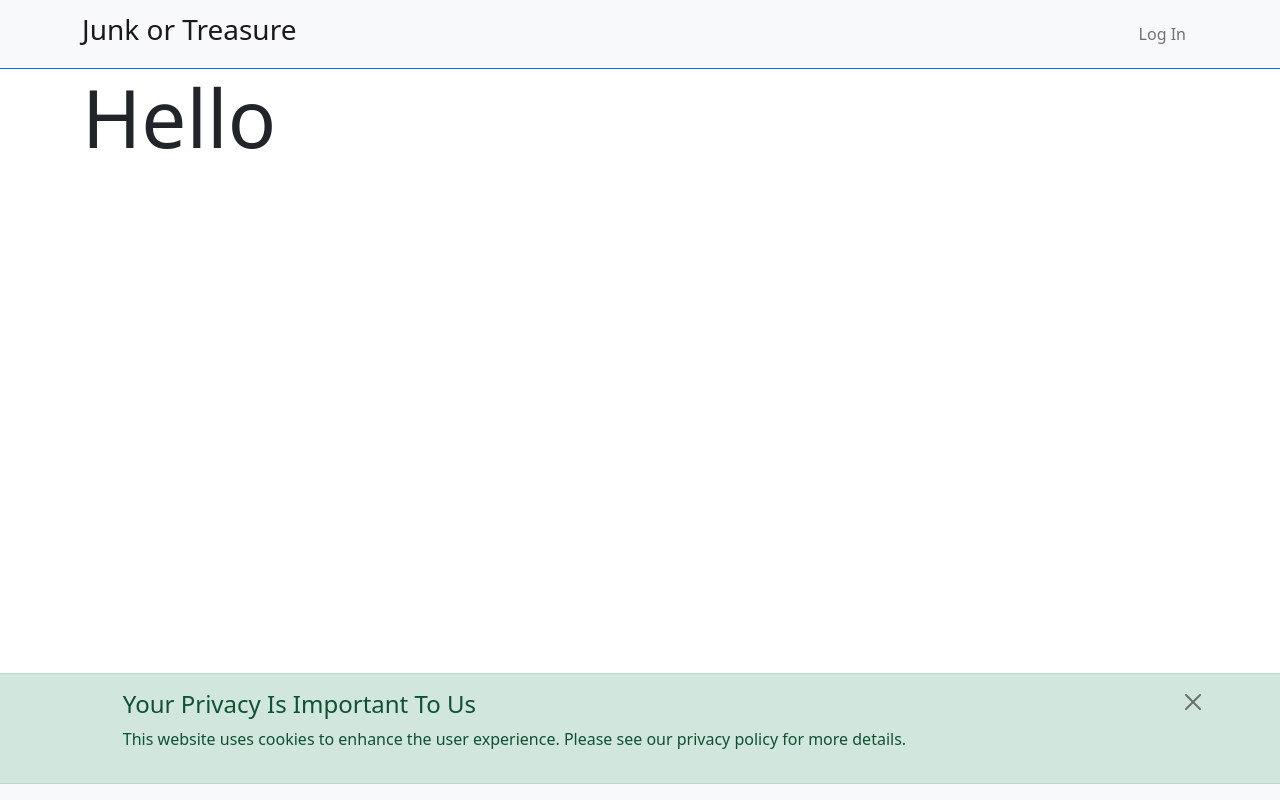
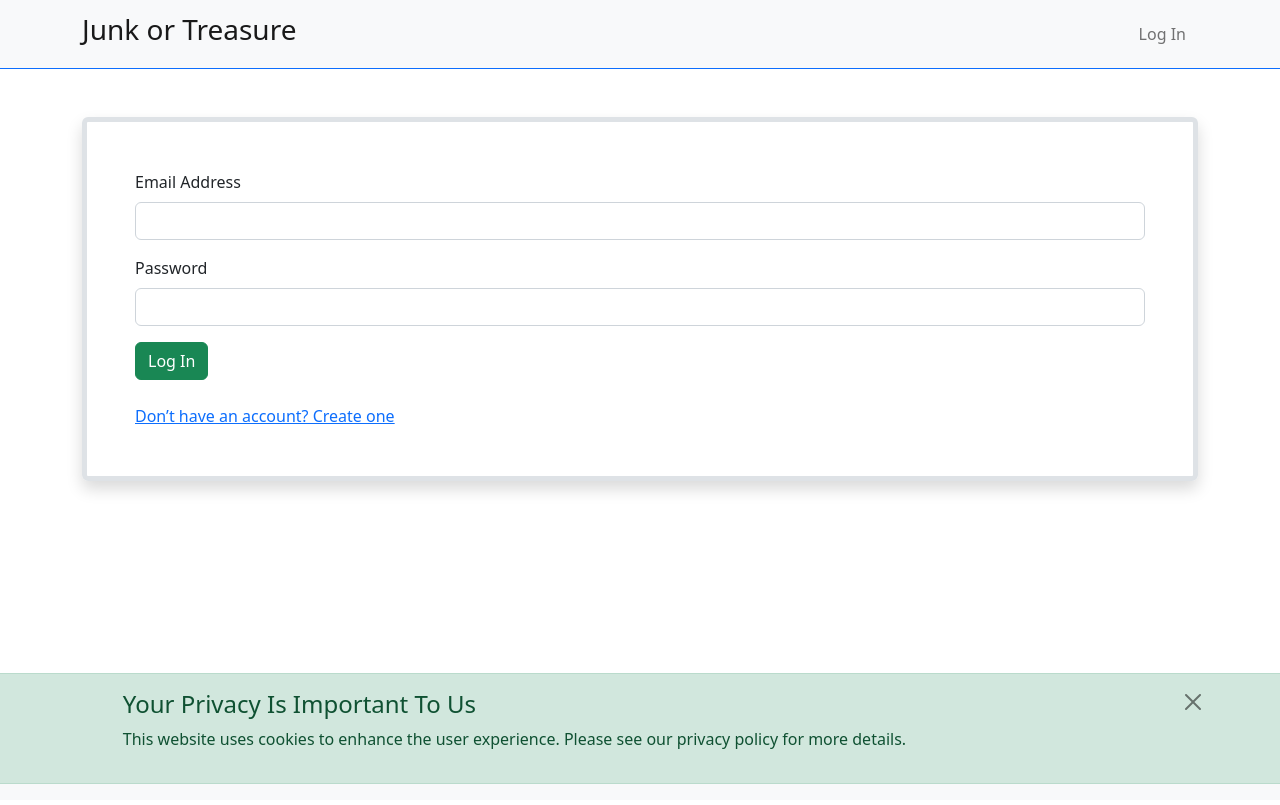
Before and after one commit to Johlar-Inc/jort, a Next.js app: page / in a window 1280 px wide. Built offline with nearby package versions, Linux system fonts and the light colour scheme.

Commit message:
Bidding function

```diff
--- a/components/Footer.js
+++ b/components/Footer.js
@@ -6,7 +6,6 @@ const Footer = () => {
             <div className="row px-3">
                 <div className="col">
                     <p>
-                        <Link href="/">Home</Link>&nbsp;&nbsp;
                         <Link href="/bid">Items</Link>&nbsp;&nbsp;
                         <Link href="/sell">Seller</Link>&nbsp;&nbsp;
                         <Link href="/privacy">Privacy</Link>&nbsp;&nbsp;
--- a/components/Header.js
+++ b/components/Header.js
@@ -14,16 +14,13 @@ const Header = ({ loggedIn, profile }) => {
                     {!loggedIn ? (
                         <ul className="navbar-nav ms-auto mb-2 mb-lg-0 justify-content-end">
                             <li className="nav-item px-1">
-                                <Link href="/login" className="nav-link">Log In</Link>
+                                <Link href="/" className="nav-link">Log In</Link>
                             </li>
                         </ul>
                     ) : (
                         <ul className="navbar-nav ms-auto mb-2 mb-lg-0 justify-content-end">
                             <li className="nav-item px-1">
                                 <span className="nav-link">Hello, {profile.first_name}!</span>
-                            </li>
-                            <li className="nav-item px-1">
-                                <Link href="/" className="nav-link">Home</Link>
                             </li>
                             <li className="nav-item px-1">
                                 <Link href="/bid" className="nav-link">Buy</Link>
--- a/pages/index.js
+++ b/pages/index.js
@@ -1,11 +1,60 @@
-export default function Home() {
-  return (
-    <div className="container full-screen">
-      <div className="row">
-        <div className="col-12">
-          <h1 className="display-1">Hello</h1>
+import axios from "axios";
+import Link from "next/link";
+import { useState } from "react";
+import swal from "sweetalert";
+import { useRouter } from 'next/router';
+
+const Home = ({ loggedIn, setLoggedIn, setProfile }) => {
+    const router = useRouter();
+    const [email, setEmail] = useState('');
+    const [password, setPassword] = useState('');
+
+    const logIn = e => {
+        e.preventDefault();
+        axios({
+            method: 'post',
+            url: 'https://backend.jortinc.com/public/api/login',
+            headers: { 'content-type': 'application/json' },
+            data: {
+                'email': email,
+                'password': password
+            }
+        })
+        .then(result => {
+            setLoggedIn(true);
+            setProfile(result.data.user);
+            swal("Success!", "Logging you in now...", "success");
+            router.push('/bid');
+        })
+        .catch(error => swal("Uh oh! Something went wrong. Please try again."))
+    }
+
+    return (
+        <div className="container">
+            <div className="row mx-0 justify-content-center">
+                {!loggedIn ? (
+                    <div className="col-12 mx-5 my-5 px-5 py-5 border border-5 shadow rounded">
+                        <form onSubmit={e => logIn(e)}>
+                            <div className="mb-3">
+                                <label htmlFor="email" className="form-label">Email Address</label>
+                                <input type="email" name="email" id="email" required className="form-control" value={email} onChange={e => setEmail(e.target.value)} />
+                            </div>
+                            <div className="mb-3">
+                                <label htmlFor="password" className="form-label">Password</label>
+                                <input type="password" name="password" id="password" required className="form-control" value={password} onChange={e => setPassword(e.target.value)} />
+                            </div>
+                            <button className="btn btn-success" type="submit">Log In</button><br /><br />
+                            <Link href="/register">Don&rsquo;t have an account? Create one</Link>
+                        </form>
+                    </div>
+                ) : (
+                    <div className="col-12 mx-5 my-5 px-5 py-5 border border-5 shadow rounded">
+                        &nbsp;
+                    </div>
+                )}
+            </div>
         </div>
-      </div>
-    </div>
-  )
+    )
 }
+
+export default Home;
```
Also changed, not shown: components/ProductCard.js (added, +47 -0 lines), pages/bid/index.js (+61 -11 lines).
